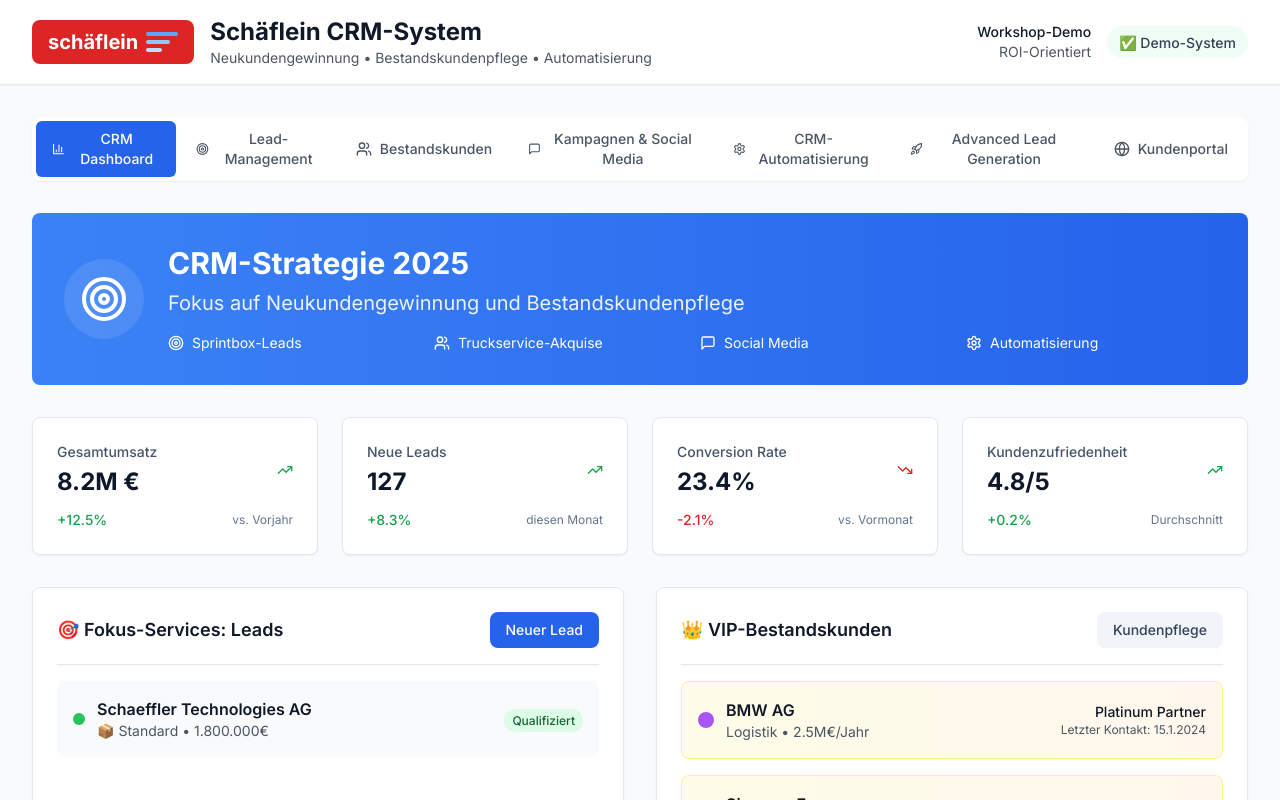
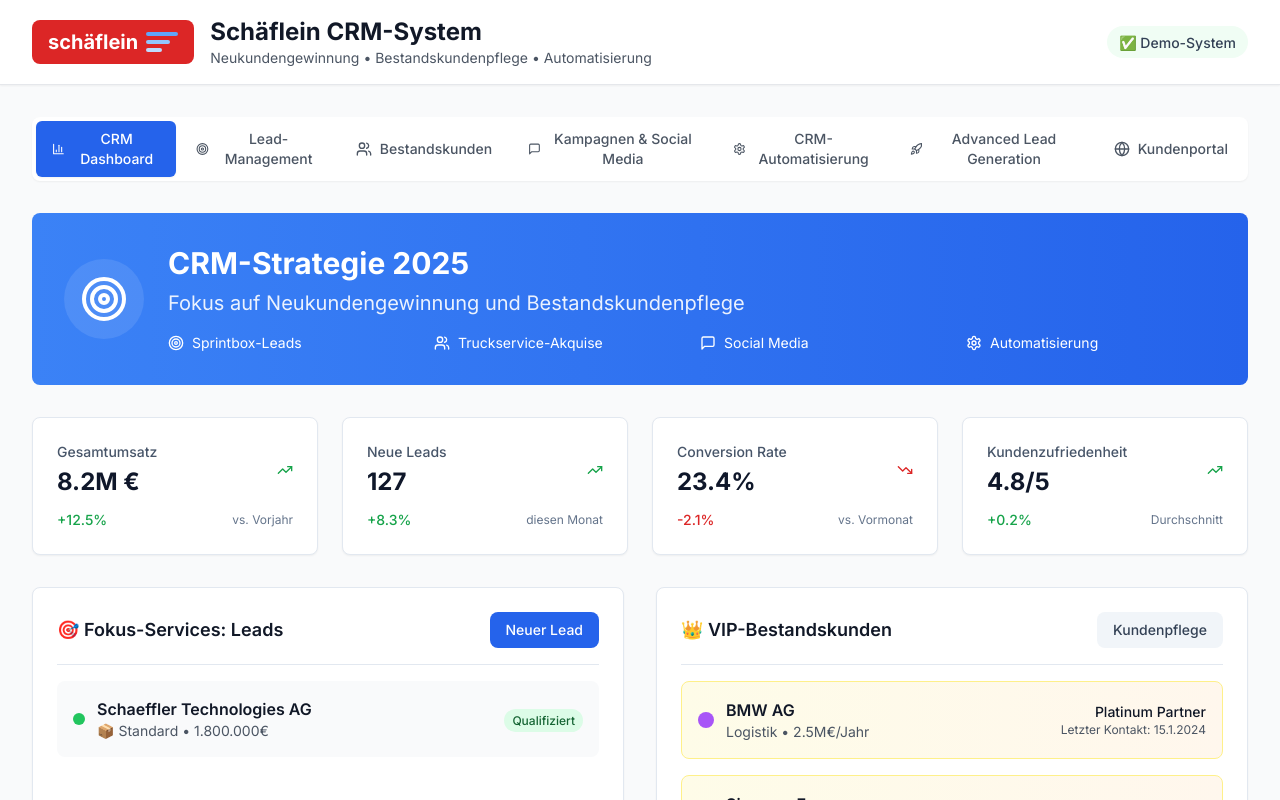
Before and after one commit to Mirey333/Schaeflein, a Next.js app: page / in a window 1280 px wide. Shown: the top 800 px of the page. Built offline with nearby package versions, Linux system fonts and the light colour scheme.

Commit message:
Remove: Workshop-Demo und ROI-Orientiert aus Header entfernt

```diff
--- a/app/page.tsx
+++ b/app/page.tsx
@@ -62,10 +62,6 @@
               </div>
             </div>
             <div className="flex items-center space-x-4">
-              <div className="text-right text-sm">
-                <p className="font-medium text-gray-900">Workshop-Demo</p>
-                <p className="text-gray-600">ROI-Orientiert</p>
-              </div>
               <div className="bg-success-50 px-3 py-1 rounded-full">
                 <span className="text-success-700 text-sm font-medium">✅ Demo-System</span>
               </div>
```
